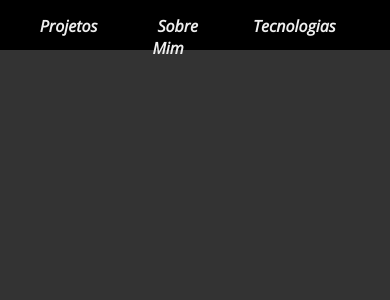
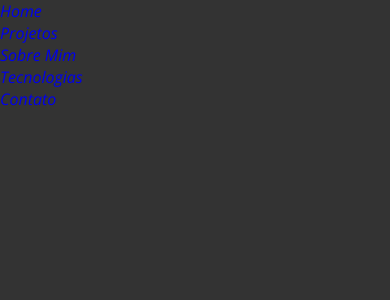
Before and after one commit to 38061027/portfolio, an Angular app: page /tec in a window 390 px wide. Shown: the top 300 px of the page. Built offline with nearby package versions, Linux system fonts and the light colour scheme.

Commit message:
Construindo um nav responsivo

```diff
--- a/src/app/components/home/home.component.css
+++ b/src/app/components/home/home.component.css
@@ -1,61 +1,105 @@
+header {
+  background-color: gray;
+
+}
+
+
+.nav-bar {
+  display: flex;
+  justify-content: space-between;
+  padding: 10px;
+}
+
+.logo {
+  display: flex;
+  align-items: center;
+}
+
+
+.nav-list {
+  display: flex;
+  align-items: center;
+}
+
+
+.nav-list ul {
+  display: flex;
+  justify-content: center;
+  gap: 20px;
+}
+
+
+.menu-icon {
+  display: none;
+}
+
+.mobile-menu {
+  display: none;
+}
 
 
 
-.navigation{
-    background: #000000 ;
-    width: 100%;
-    height: 50px;
-    position: fixed;
+@media screen and (max-width: 730px) {
+
+  .nav-bar {
+    padding: 10px;
 
   }
 
-.container-nav{
+  .nav-bar ul {
+    display: none;
+  }
+
+  .button-cv {
+    display: none;
+  }
+
+
+
+  .menu-icon {
+    display: block;
+  }
+
+
+  .menu-icon button {
+    background-color: transparent;
+    cursor: pointer;
+    border: none;
+  }
+
+  .mobile-menu ul {
     display: flex;
+    flex-direction: column;
+    text-align: center;
+
+    padding-bottom: 10px;
+  }
+
+  .mobile-menu ul li {
+    display: block;
+    padding-top: 10px;
+  }
+
+
+  .mobile-menu .button-cv {
+    display: block;
+    padding: 10px;
+  }
+
+  .mobile-menu .button-cv button {
     width: 100%;
-    margin: 5px 0px;
-    flex-direction: row;
+  }
+
+  .open {
+    display: block;
+  }
 
 }
 
 
 
-.container-nav ul{
-    display: flex;
 
-    gap: 30px;
-    width: 100%;
-    justify-content: center;
-}
-
-.navigation .container-nav ul li{
-
-    margin: 5px;
-    padding: 5px;
-    color: #eee;
-
-
-}
-
-.navigation .container-nav ul li a{
-    text-decoration: none;
-    color: #eee;
-    padding: 5px;
-    border-radius: 10px;
-    font-weight: bolder;
-}
-
-.navigation .container-nav ul li a:hover{
-    color: #000000;
-}
-
-.navigation .container-nav ul li a:hover{
-    background: #eee;
-}
-
-
-
-
-.section-1{
+.section-1 {
   display: flex;
   height: 100vh;
   background: #333;
@@ -69,7 +113,7 @@
 
 
 
-section{
+section {
   width: 100%;
   display: flex;
   flex-direction: row;
@@ -81,7 +125,7 @@ section{
 }
 
 
-.section-1 section .circulo{
+.section-1 section .circulo {
 
 
   background: lightblue;
@@ -91,13 +135,13 @@ height: 250px;
 }
 
 
-.section-1 section .circulo img{
+.section-1 section .circulo img {
   width: 250px;
   height: 250px;
   border-radius: 50%;
 }
 
-.section-1 section .texto{
+.section-1 section .texto {
   width: 400px;
   height: 250px;
   display: flex;
@@ -106,6 +150,6 @@ height: 250px;
 
 }
 
-.section-1 section .texto h1{
+.section-1 section .texto h1 {
   margin-top: 20px;
 }
--- a/src/app/components/home/home.component.html
+++ b/src/app/components/home/home.component.html
@@ -1,28 +1,73 @@
 <main class="container">
-        <nav class="navigation">
-            <div class="container-nav">
+
+
+
+
+    <header>
+        <nav class="nav-bar">
+            <div class="logo">
+                <h1>Portfólio</h1>
+            </div>
+
+
+            <div class="nav-list">
+
                 <ul>
                     <li><a routerLink="">Home</a></li>
                     <li><a routerLink="/projetos">Projetos</a></li>
                     <li><a routerLink="/sobre">Sobre Mim</a></li>
                     <li><a routerLink="/tec">Tecnologias</a></li>
                     <li><a routerLink="/contato">Contato</a></li>
-
                 </ul>
             </div>
+
+            <div class="button-cv">
+                <button><a href="#">Baixar CV</a></button>
+            </div>
+
+            <div class="menu-icon">
+                <button (click)="menuShow()"><i class="material-symbols-outlined">menu</i></button>
+            </div>
+
+
+
+
+            <div class="mobile-menu">
+                <ul>
+                    <li><a routerLink="">Home</a></li>
+                    <li><a routerLink="/projetos">Projetos</a></li>
+                    <li><a routerLink="/sobre">Sobre Mim</a></li>
+                    <li><a routerLink="/tec">Tecnologias</a></li>
+                    <li><a routerLink="/contato">Contato</a></li>
+                </ul>
+
+                <div class="button-cv">
+                    <button><a href="#">Baixar CV</a></button>
+                </div>
+            </div>
+
         </nav>
+    </header>
+
+
+
+
+
 
     <div class="section-1">
         <section>
 
 
             <div class="circulo">
-                       <img src="https://amanha.com.br/images/p/15603/Bruno-de-Oliveira.jpg" alt="">
+
             </div>
 
             <div class="texto">
                 <h1>Olá, meu nome é José</h1>
-                            <p>It is a long established fact that a reader will be distracted by the readable content of a page when looking at its layout. The point of using Lorem Ipsum is that it has a more-or-less normal distribution of letters, as opposed to using 'Content here, content here', making it look like readable English.</p>
+                <p>It is a long established fact that a reader will be distracted by the readable content of a page when
+                    looking at its layout. The point of using Lorem Ipsum is that it has a more-or-less normal
+                    distribution of letters, as opposed to using 'Content here, content here', making it look like
+                    readable English.</p>
             </div>
 
         </section>
@@ -32,5 +77,4 @@
 
 
 </main>
-    <app-projetos></app-projetos>
-    <app-contato></app-contato>
+=
--- a/src/app/components/home/home.component.ts
+++ b/src/app/components/home/home.component.ts
@@ -7,4 +7,17 @@ import { Component } from '@angular/core';
 })
 export class HomeComponent {
 
+
+  menuShow() {
+    let menuMobile = document.querySelector('.mobile-menu');
+
+    if (menuMobile?.classList.contains('open')) {
+      return menuMobile.classList.remove('open')
+    } else {
+      return menuMobile?.classList.add('open')
+    }
+  }
+
+
+
 }
--- a/src/styles.css
+++ b/src/styles.css
@@ -24,58 +24,6 @@ li{
 }
 
 /* Nav styles*/
-
-
-.navigation{
-    background: #000000 ;
-    width: 100%;
-    height: 50px;
-    position: fixed;
-
-}
-
-.container-nav{
-    display: flex;
-    width: 100%;
-    margin: 5px 0px;
-    flex-direction: row;
-
-}
-
-
-
-.container-nav ul{
-    display: flex;
-
-    gap: 30px;
-    width: 100%;
-    justify-content: center;
-}
-
-.navigation .container-nav ul li{
-
-    margin: 5px;
-    padding: 5px;
-    color: #eee;
-
-
-}
-
-.navigation .container-nav ul li a{
-    text-decoration: none;
-    color: #eee;
-    padding: 5px;
-    border-radius: 10px;
-    font-weight: bolder;
-}
-
-.navigation .container-nav ul li a:hover{
-    color: #000000;
-}
-
-.navigation .container-nav ul li a:hover{
-    background: #eee;
-}
 
 
 
```
Also changed, not shown: 5 other files (tests, documents, lock files or other folders). Lines whose indentation alone changed are shown as unchanged.
